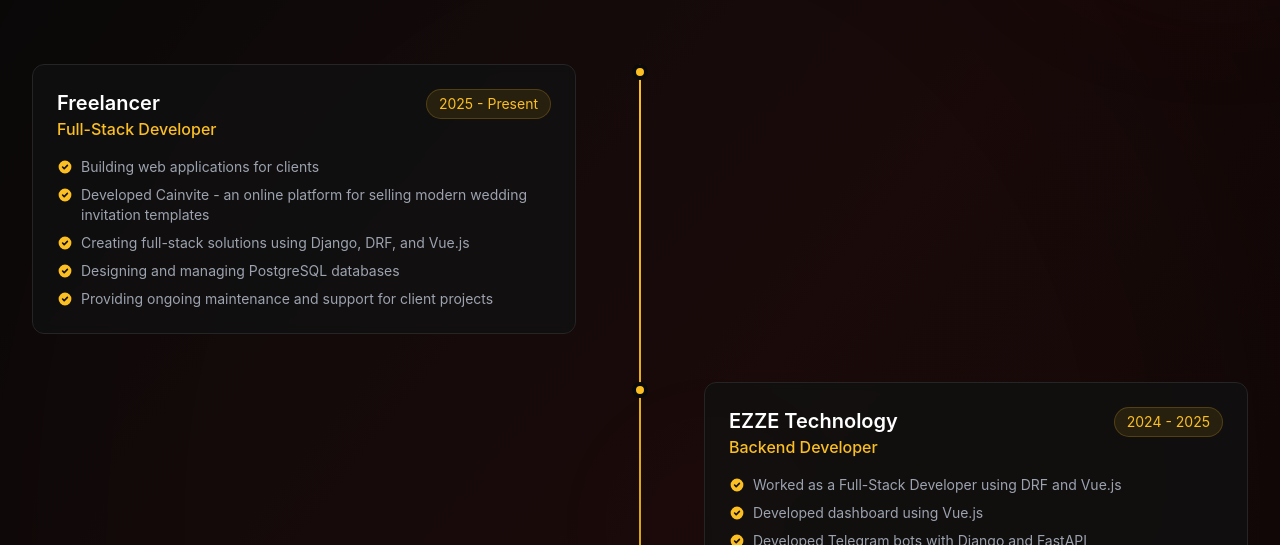
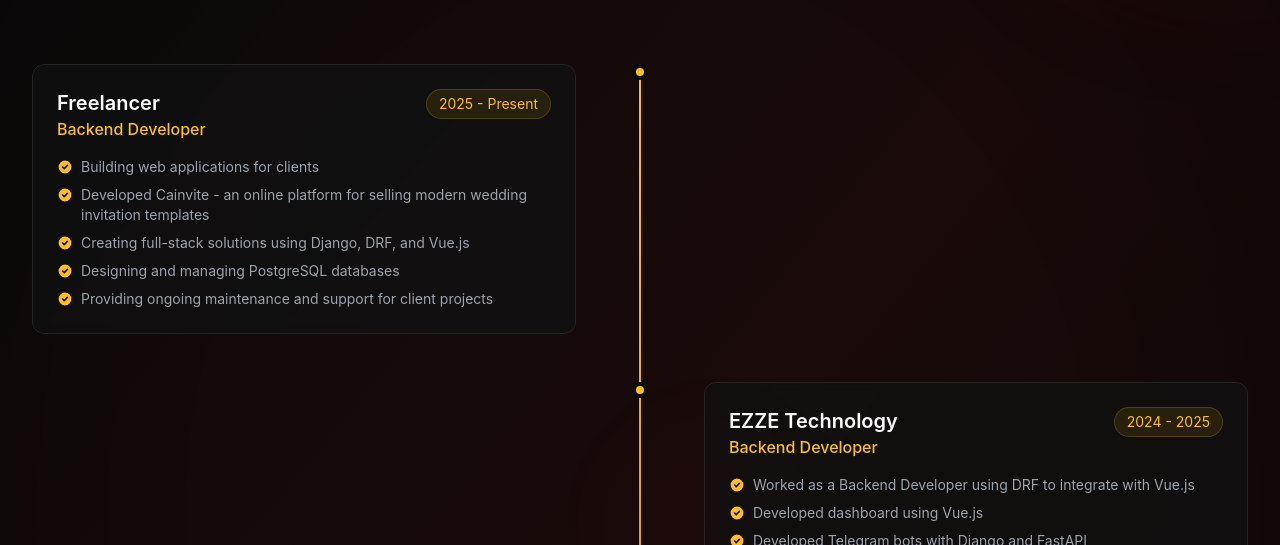
Before and after one commit to PuRakkk/my-portfolio, a Vue app: page / in a window 1280 px wide. Shown: the part 3204-3749 px from the top of the page. Built offline with nearby package versions, Linux system fonts and the light colour scheme.

Commit message:
Fix experiences

```diff
--- a/src/components/Experience.vue
+++ b/src/components/Experience.vue
@@ -11,7 +11,7 @@ const experiences: Experience[] = [
   {
     id: 1,
     company: 'Freelancer',
-    role: 'Full-Stack Developer',
+    role: 'Backend Developer',
     period: '2025 - Present',
     responsibilities: [
       'Building web applications for clients',
@@ -27,7 +27,7 @@ const experiences: Experience[] = [
     role: 'Backend Developer',
     period: '2024 - 2025',
     responsibilities: [
-      'Worked as a Full-Stack Developer using DRF and Vue.js',
+      'Worked as a Backend Developer using DRF to integrate with Vue.js',
       'Developed dashboard using Vue.js',
       'Developed Telegram bots with Django and FastAPI',
       'Integrated local payment gateways for QR transactions',
```
